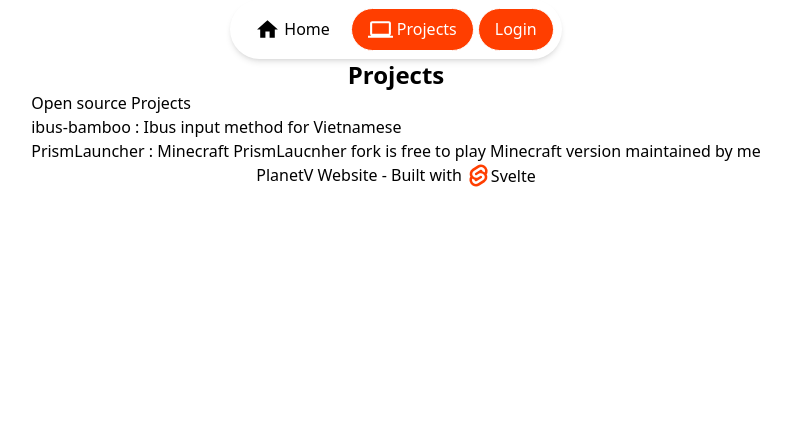
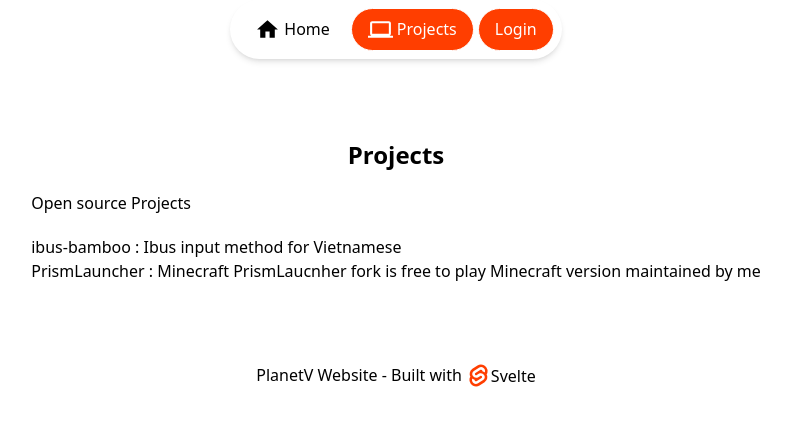
Before and after one commit to theplanetv/website-planetv, a SvelteKit app in the folder web-svelte/: page /projects in a window 1280 px wide. Shown: the top 426 px of the page, without its empty margins (244-1035 px from the left). Built offline with nearby package versions, Linux system fonts and the light colour scheme.

Commit message:
web-svelte: add ContentLayout component to home and projects page

```diff
--- /dev/null
+++ b/web-svelte/src/components/layout/ContentLayout.svelte
@@ -0,0 +1,7 @@
+<script>
+    let { children } = $props();
+</script>
+
+<div class="my-20 flex flex-col gap-y-5">
+  {@render children()}
+</div>
--- a/web-svelte/src/routes/+page.svelte
+++ b/web-svelte/src/routes/+page.svelte
@@ -2,6 +2,7 @@
   import Footer from "../components/Footer.svelte";
   import Menu from "../components/Menu.svelte";
 	import H1 from "../components/header/H1.svelte";
+	import ContentLayout from "../components/layout/ContentLayout.svelte";
   import HorizontalCenterLayout from "../components/layout/HorizontalCenterLayout.svelte";
 </script>
 
@@ -9,9 +10,11 @@
 <HorizontalCenterLayout>
   <Menu />
 
-  <H1 class="h1">PlanetV</H1>
+  <ContentLayout>
+    <H1 class="h1">PlanetV</H1>
 
-  <p>This is my own website to document about my journey</p>
+    <p>This is my own website to document about my journey</p>
+  </ContentLayout>
 
   <Footer />
 </HorizontalCenterLayout>
--- a/web-svelte/src/routes/projects/+page.svelte
+++ b/web-svelte/src/routes/projects/+page.svelte
@@ -2,14 +2,14 @@
   import Footer from "../../components/Footer.svelte";
   import Menu from "../../components/Menu.svelte";
 	import H1 from "../../components/header/H1.svelte";
+	import ContentLayout from "../../components/layout/ContentLayout.svelte";
 	import HorizontalCenterLayout from "../../components/layout/HorizontalCenterLayout.svelte";
-	import VerticalCenterLayout from "../../components/layout/VerticalCenterLayout.svelte";
 </script>
 
-<Menu />
+<HorizontalCenterLayout>
+  <Menu />
 
-<HorizontalCenterLayout>
-  <VerticalCenterLayout>
+  <ContentLayout>
     <H1>Projects</H1>
 
     <h2>Open source Projects</h2>
@@ -17,7 +17,7 @@
       <li><a href="https://github.com/BambooEngine/ibus-bamboo">ibus-bamboo</a> : <span>Ibus input method for Vietnamese</span></li>
       <li><a href="https://github.com/goatastronaut0212/PrismLauncher">PrismLauncher</a> : <span>Minecraft PrismLaucnher fork is free to play Minecraft version maintained by me</span></li>
     </ul>
+  </ContentLayout>
 
-    <Footer />
-  </VerticalCenterLayout>
+  <Footer />
 </HorizontalCenterLayout>
```
